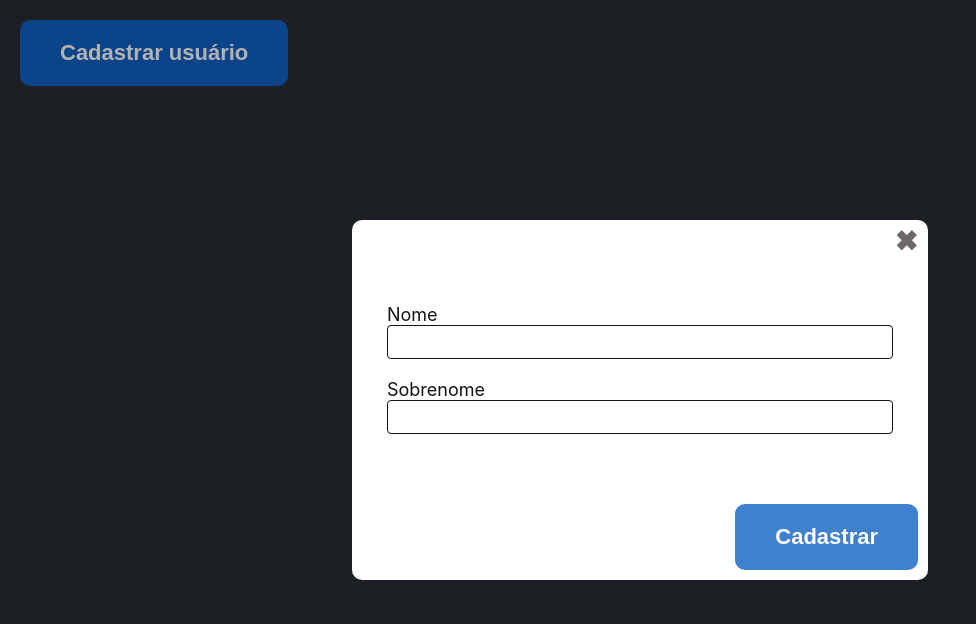
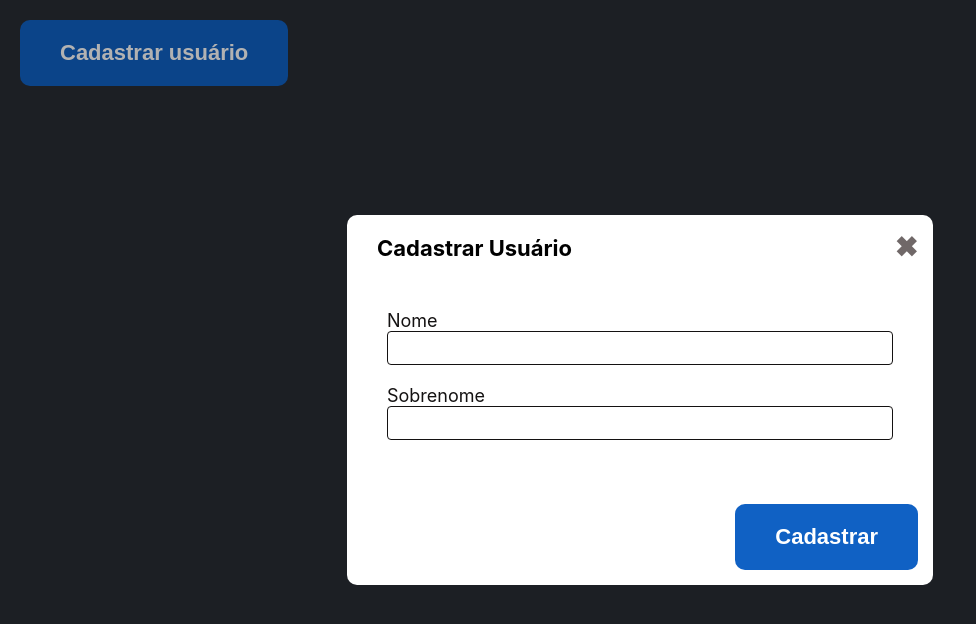
Before and after one commit to guizordan/a11y-dialog, a React (Create React App) app: page / in a window 1280 px wide. Both pictures are taken after a click on the button "Cadastrar usuário". Shown: the top 624 px of the page, without its empty margins (0-976 px from the left). Built offline with nearby package versions, Linux system fonts and the light colour scheme.

Commit message:
feat: improved dialog aria and focus management

```diff
--- a/src/components/Dialog.js
+++ b/src/components/Dialog.js
@@ -8,6 +8,7 @@ export default function Dialog({
   const [firstName, setFirstName] = useState("");
   const [lastName, setLastName] = useState("");
   const closeButtonRef = useRef(null);
+  const registerButtonRef = useRef(null);
 
   function changeFirstName(event) {
     setFirstName(event.target.value);
@@ -30,9 +31,16 @@ export default function Dialog({
   }
 
   function onRegisterButtonKeyDown(event) {
-    if (event.key === "Tab") {
+    if (event.key === "Tab" && !event.shiftKey) {
       event.preventDefault();
       closeButtonRef.current?.focus();
+    }
+  }
+
+  function onCloseButtonKeyDown(event) {
+    if (event.key === "Tab" && event.shiftKey) {
+      event.preventDefault();
+      registerButtonRef.current?.focus();
     }
   }
 
@@ -42,9 +50,16 @@ export default function Dialog({
 
   return (
     <div onKeyDown={onKeyDown} className="dialog-container">
-      <div className="dialog" role="dialog">
+      <div
+        className="dialog"
+        role="dialog"
+        aria-modal="true"
+        aria-labelledby="register-user-label"
+      >
         <div className="dialog-header">
+          <h1 id="register-user-label">Cadastrar Usuário</h1>
           <button
+            onKeyDown={onCloseButtonKeyDown}
             ref={closeButtonRef}
             onClick={onClose}
             aria-label="Fechar"
@@ -62,8 +77,8 @@ export default function Dialog({
             name="firstName"
           />
           <Input
-            id="first-name"
             value={lastName}
+            id="last-name"
             onChange={changeLastName}
             label="Sobrenome"
             name="lastName"
@@ -71,8 +86,8 @@ export default function Dialog({
         </div>
         <div className="dialog-footer">
           <button
+            ref={registerButtonRef}
             type="submit"
-            disabled={!firstName && !lastName}
             className="confirm"
             onClick={createUser}
             onKeyDown={onRegisterButtonKeyDown}
--- a/src/index.css
+++ b/src/index.css
@@ -69,16 +69,18 @@ button:disabled {
   display: flex;
   flex-direction: column;
   justify-content: space-between;
+  padding: 5px;
 }
 
 .dialog-header{
   display: flex;
-  justify-content: flex-end;
+  justify-content: space-between;
+  align-items: center;
+  padding-left: 25px;
 }
 
 .dialog-content{
   display: flex;
-  margin: 10px;
   align-self: center;
   justify-content: center;
   flex-direction: column;
@@ -104,4 +106,8 @@ label {
   color: #141212;
 }
 
+h1 {
+  font-size: 22px;
+}
+
 .ico-times:before{ content: "\2716"; color: #706868}
```
